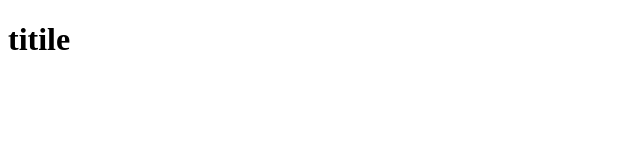
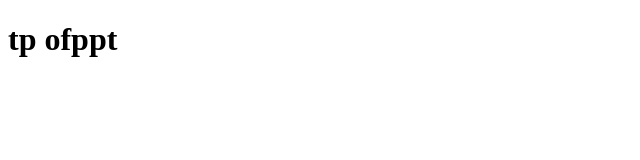
Before and after one commit to Aamooum/tpOfppt, a plain HTML site: page index.html in a window 1280 px wide. Shown: the whole page, without its empty margins (0-640 px from the left). Drawn offline with Linux system fonts and the light colour scheme.

Commit message:
change title

```diff
--- a/index.html
+++ b/index.html
@@ -6,6 +6,6 @@
     <title>Document</title>
 </head>
 <body>
-    <h1>titile</h1>
+    <h1>tp ofppt</h1>
 </body>
 </html>
```
